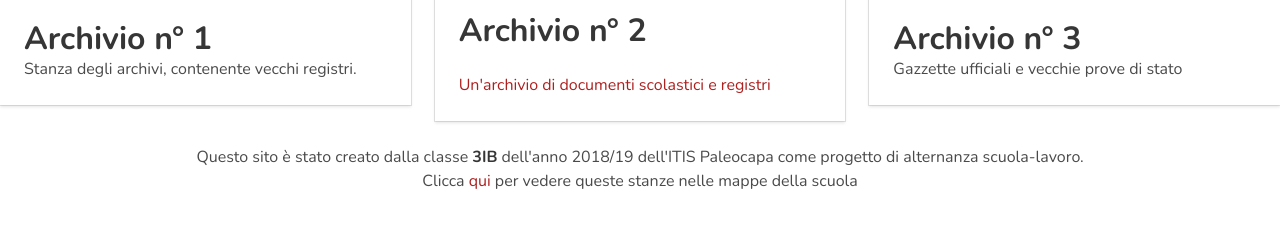
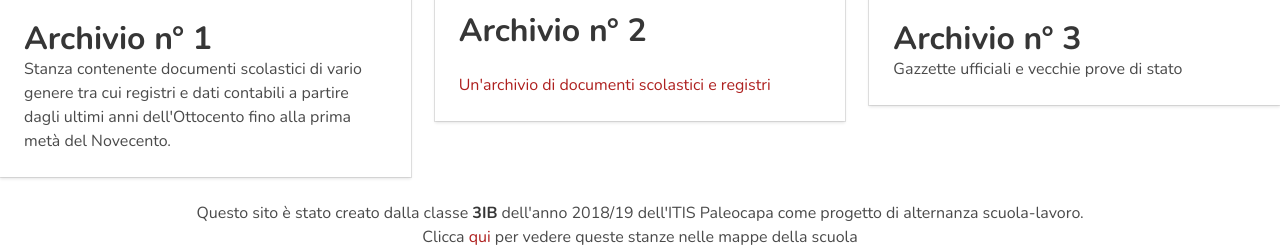
Before and after one commit to lorenzobotti/archivi, a website: page archivi.html in a window 1280 px wide. Shown: the part 884-1133 px from the top of the page. Before the commit the page ends 1077 px from the top, so only its background shows below. Drawn offline with nearby package versions, Linux system fonts and the light colour scheme.

Commit message:
Corretta descrizione - di nuovo

```diff
--- a/archivi.html
+++ b/archivi.html
@@ -99,7 +99,7 @@
           <div class="card-content">
             <div class="content">
               <a href="archivio1/index.html"><h3 class="title">Archivio n° 1</h3></a>
-              <p>Stanza degli archivi, contenente vecchi registri.</p>
+              <p>Stanza contenente documenti scolastici di vario genere tra cui registri e dati contabili a partire dagli ultimi anni dell'Ottocento fino alla prima metà del Novecento.</p>
             </div>
           </div>
         </div>
```
